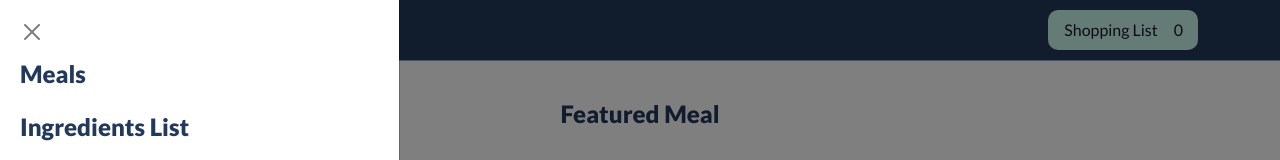
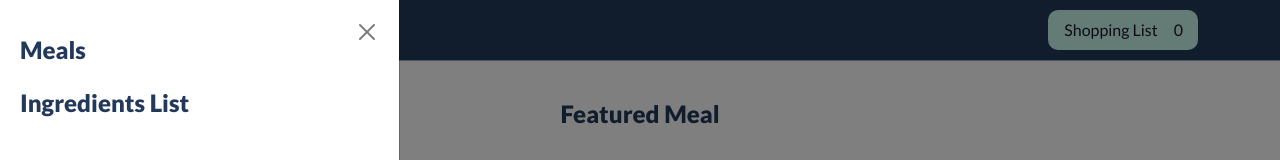
Before and after one commit to jovacodepen/mealplanner, a plain HTML site: page index.html in a window 1280 px wide. Both pictures are taken after a click on the button "Shopping List". Shown: the top 160 px of the page. Drawn offline with nearby package versions, Linux system fonts and the light colour scheme.

Commit message:
Update styles.css

```diff
--- a/dist/css/styles.css
+++ b/dist/css/styles.css
@@ -200,6 +200,10 @@ main #shopping-list .offcanvas {
   padding: 20px;
   overflow: scroll;
 }
+main #shopping-list .btn-close {
+  position: absolute;
+  right: 5%;
+}
 main #shopping-list .meal-line, main #shopping-list .ing-line {
   display: flex;
   justify-content: space-between;
```
